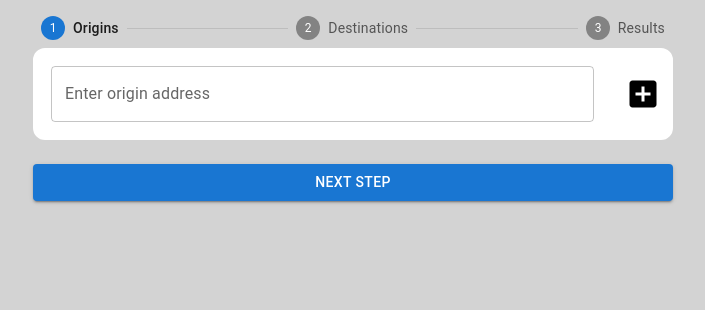
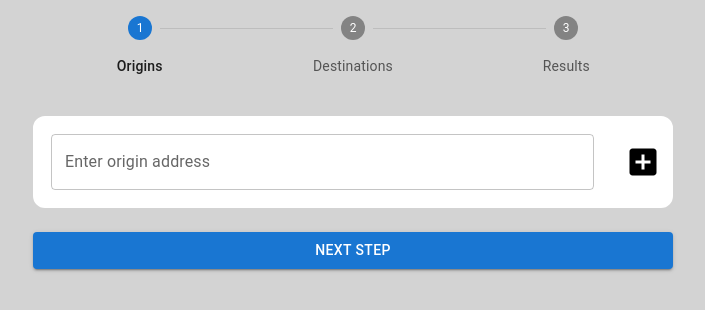
Before and after one commit to HJain01/SnailTrail, a React (Create React App) app: page / in a window 1280 px wide. Shown: the top 310 px of the page, without its empty margins (287-992 px from the left). Built offline with nearby package versions, Linux system fonts and the light colour scheme.

Commit message:
adding space below stepper

```diff
--- a/src/components/StatusBar.css
+++ b/src/components/StatusBar.css
@@ -6,3 +6,7 @@
 .bottom-padding {
     padding-bottom: 1vh;
 }
+
+.stepper-margin {
+    margin-bottom: 2rem;
+}
--- a/src/components/StatusBar.tsx
+++ b/src/components/StatusBar.tsx
@@ -4,8 +4,8 @@ import {Step, StepLabel, Stepper} from "@mui/material";
 export default function StatusBar(props: any) {
     let activeStep = props.activeStep;
     return (
-        <div className="bottom-padding">
-            <Stepper activeStep={activeStep}>
+        <div className="bottom-padding stepper-margin">
+            <Stepper activeStep={activeStep} alternativeLabel>
                 <Step>
                     <StepLabel>Origins</StepLabel>
                 </Step>
```
